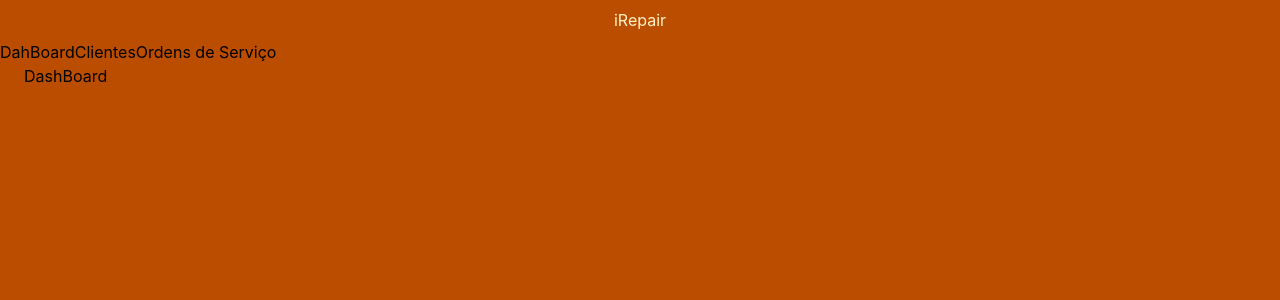
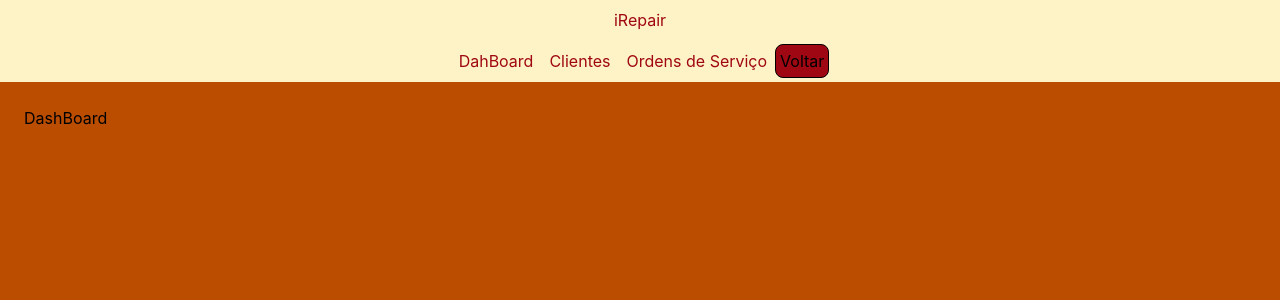
Before and after one commit to ArturPeixoto0/ijunior-task-board, a React (Vite) app: page / in a window 1280 px wide. Shown: the top 300 px of the page. Built offline with nearby package versions, Linux system fonts and the light colour scheme.

Commit message:
feat/ mudança de página pelo indice criado

```diff
--- a/src/App.tsx
+++ b/src/App.tsx
@@ -1,4 +1,4 @@
-import { BrowserRouter, Routes, Route } from 'react-router'
+import { BrowserRouter, Routes, Route } from 'react-router-dom'
 import { DashBoardPage } from './pages/DashBoardPage';
 import { ClientsPage } from './pages/ClientsPage';
 import { ServiceOrderPage } from './pages/ServiceOrderPage';
--- a/src/components/Header.tsx
+++ b/src/components/Header.tsx
@@ -1,16 +1,18 @@
-import { Link } from 'react-router';
+import { Link, useNavigate } from 'react-router-dom';
 
 export function Header() {
+    const navigate = useNavigate();
+
     return (
-        <header className="h-10">
-            <h1 className ="text-amber-100 flex items-center justify-center h-10">iRepair</h1>
-            {/* tem que ser h-10 no h1, pois é o h do Header, assim o h1 estará verticalmente no meio */}
-            <div>
+        <header className="bg-amber-100">
+            <h1 className ="text-red-800 flex items-center justify-center h-10">iRepair</h1>
+            <div className=" p-1 flex items-center justify-center">
                 <nav>
-                <Link to="/">DahBoard</Link>
-                <Link to="/clients">Clientes</Link>
-                <Link to="/service-orders">Ordens de Serviço</Link>
+                    <Link to="/" className="text-red-800 m-2">DahBoard</Link>
+                    <Link to="/clients" className="text-red-800 m-2">Clientes</Link>
+                    <Link to="/service-orders" className="text-red-800 m-2">Ordens de Serviço</Link>
                 </nav>
+                <button onClick={() => navigate(-1)} className="bg-red-800 p-1 border border-black rounded-lg cursor-pointer">Voltar</button>
             </div>
         </header>
     );
--- a/src/components/MainLayout.tsx
+++ b/src/components/MainLayout.tsx
@@ -1,4 +1,4 @@
-import { Outlet } from 'react-router';
+import { Outlet } from 'react-router-dom';
 import { Header } from './Header'
 
 export const MainLayout = () => {
```
